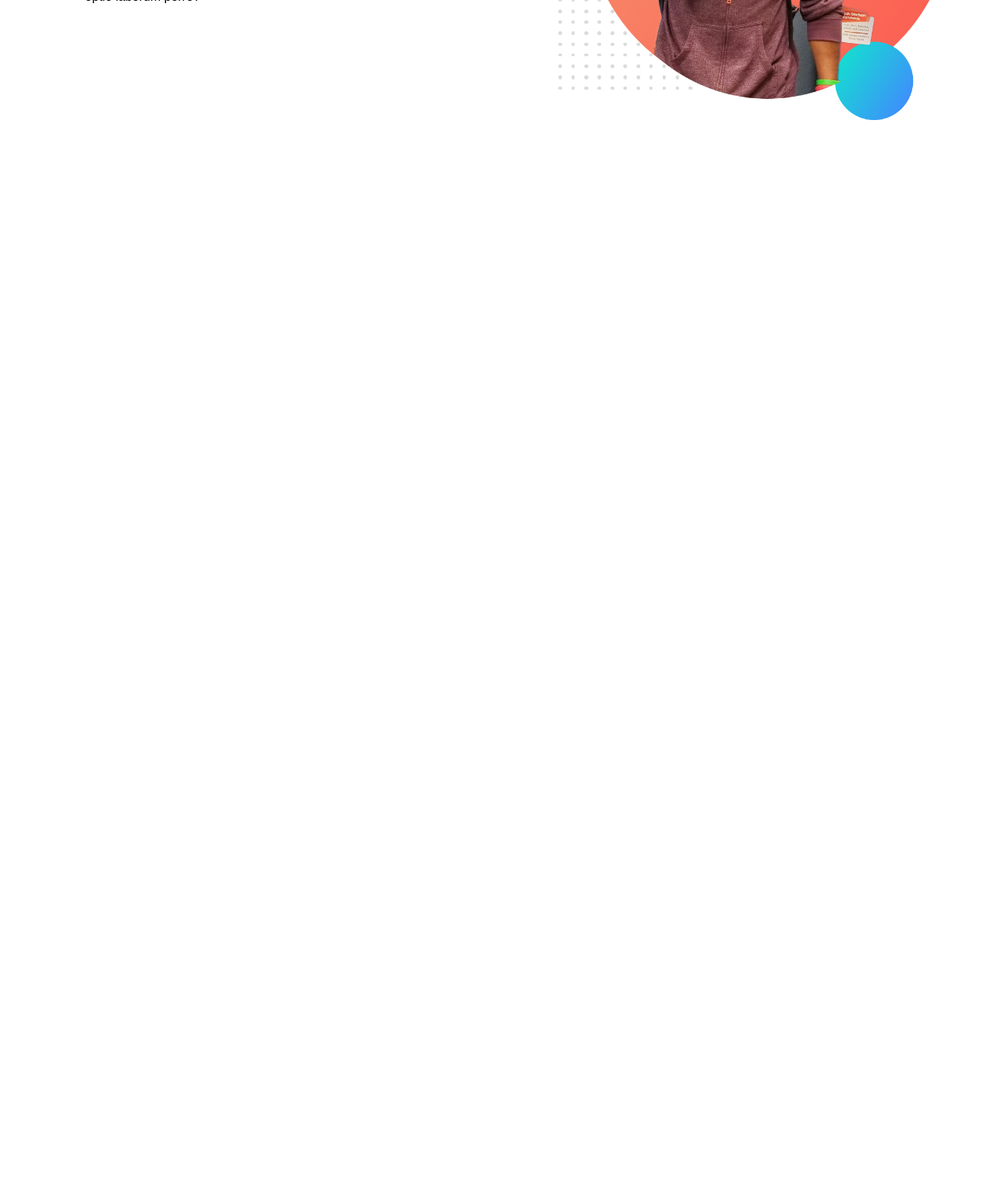
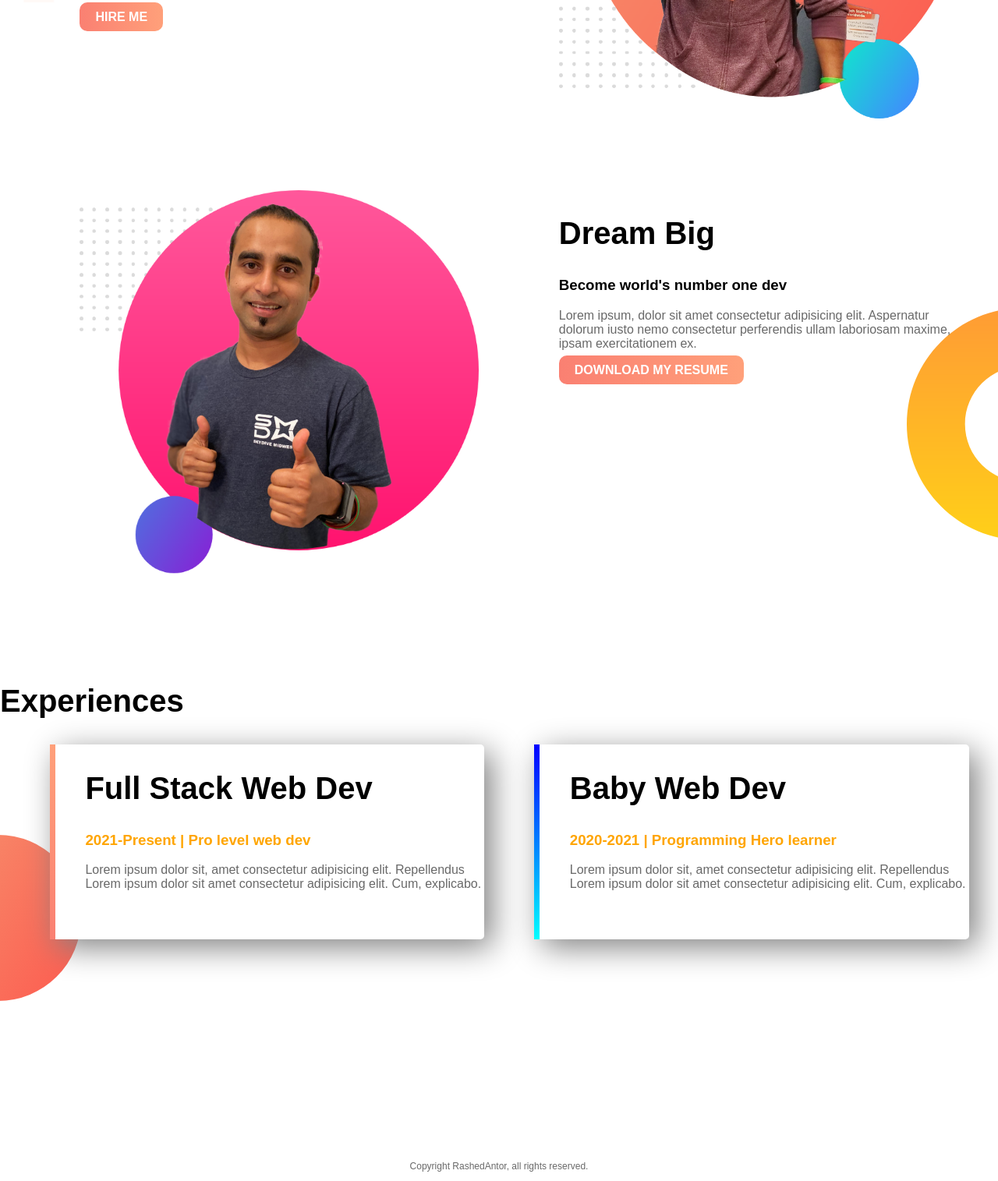
Before and after one commit to rashedantor/web-portfolio, a plain HTML site: page index.html in a window 1280 px wide. Shown: the part 356-1871 px from the top of the page at 78% size. Before the commit the page ends 800 px from the top, so only its background shows below. Drawn offline with Linux system fonts and the light colour scheme.

Commit message:
finished my first website

```diff
--- a/index.html
+++ b/index.html
@@ -9,16 +9,44 @@
     <link rel="stylesheet" href="style.css">
 </head>
 <body>
-    <section>
+    <section class="top-banner">
         <div class="half-width">
             <h1>Welcome to</h1>
-            <h1><span class="name-highlight">Rashed's</span> Wwebsite</h1>
+            <h1><span class="orange-highlight">Rashed's</span> Wwebsite</h1>
             <h3>World class professional web dev.</h3>
             <p>Lorem ipsum dolor, sit amet consectetur adipisicing elit. Similique, maiores! Lorem ipsum dolor sit amet consectetur adipisicing elit. Totam necessitatibus sed voluptas corrupti impedit, dignissimos officiis atque optio laborum porro?</p>
+            <a class="link-button" target="_blank" href="http://facebook.com">HIRE ME</a>
         </div>
         <div class="half-width">
             <img src="images/jhankar.png" alt="">
         </div>
     </section>
+    <section class="dream-area">
+        <div class="half-width">
+            <img src="images/jhankar2.png" alt="">
+        </div>
+        <div class="half-width">
+            <h2>Dream Big</h2>
+            <h3>Become world's number one dev</h3>
+            <p>Lorem ipsum, dolor sit amet consectetur adipisicing elit. Aspernatur dolorum iusto nemo consectetur perferendis ullam laboriosam maxime, ipsam exercitationem ex.</p>
+            <a  class="link-button" target="_blank" href="http://facebook.com">DOWNLOAD MY RESUME</a>
+        </div>
+    </section>
+    <section class="experience-area">
+        <h2>Experiences</h2>
+        <div id="full-stack" class="half-width single-experience">
+            <h2>Full Stack Web Dev</h2>
+            <h3 class="orange-highlight">2021-Present | Pro level web dev</h3>
+            <p>Lorem ipsum dolor sit, amet consectetur adipisicing elit. Repellendus Lorem ipsum dolor sit amet consectetur adipisicing elit. Cum, explicabo.</quidem></p>
+        </div>
+        <div id="baby-web" class="half-width single-experience">
+            <h2>Baby Web Dev</h2>
+            <h3 class="orange-highlight">2020-2021 | Programming Hero learner</h3>
+            <p>Lorem ipsum dolor sit, amet consectetur adipisicing elit. Repellendus Lorem ipsum dolor sit amet consectetur adipisicing elit. Cum, explicabo.</quidem></p>
+        </div>
+    </section>
+    <footer>
+        <p>Copyright RashedAntor, all rights reserved.</p>
+    </footer>
 </body>
 </html>
--- a/style.css
+++ b/style.css
@@ -1,10 +1,17 @@
 body{
+    margin: 0;
     font-family: 'Truculenta', sans-serif;
 }
 h1{
     font-size: 50px;
 }
-.name-highlight{
+h2{
+    font-size: 40px;
+}
+p{
+    color: dimgray;
+}
+.orange-highlight{
     color: orange;
 }
 .half-width{
@@ -16,3 +23,49 @@ h1{
 .half-width img{
     width: 100%;
 }
+.top-banner{
+    background-image: url("images/top-banner.png");
+    background-repeat: no-repeat;
+}
+section{
+    height: 500px;
+    padding-bottom: 100px;
+}
+.link-button{
+    text-decoration: none;
+    background-image: linear-gradient(90deg, salmon, lightsalmon);
+    padding: 10px 20px;
+    border-radius: 10px;
+    color: white;
+    font-weight: 600;
+}
+.dream-area{
+    background-image: url("images/dream-bg.png");
+    background-repeat: no-repeat;
+    background-position: right;
+}
+.single-experience{
+    box-shadow: 10px 10px 40px gray;
+    border-radius: 5px;
+    height: 50%;
+    background-color: white;
+}
+.experience-area{
+    background-image: url("images/exp-bg.png");
+    background-repeat: no-repeat;
+    background-position: left;
+}
+#full-stack{
+    border-left: 7px solid;
+    border-image: linear-gradient(180deg, lightsalmon, salmon);
+    border-image-slice: 1;
+}
+#baby-web{
+    border-left: 7px solid;
+    border-image: linear-gradient(180deg, blue, cyan);
+    border-image-slice: 1;
+}
+footer p{
+    text-align: center;
+    font-size: 12px;
+}
```
